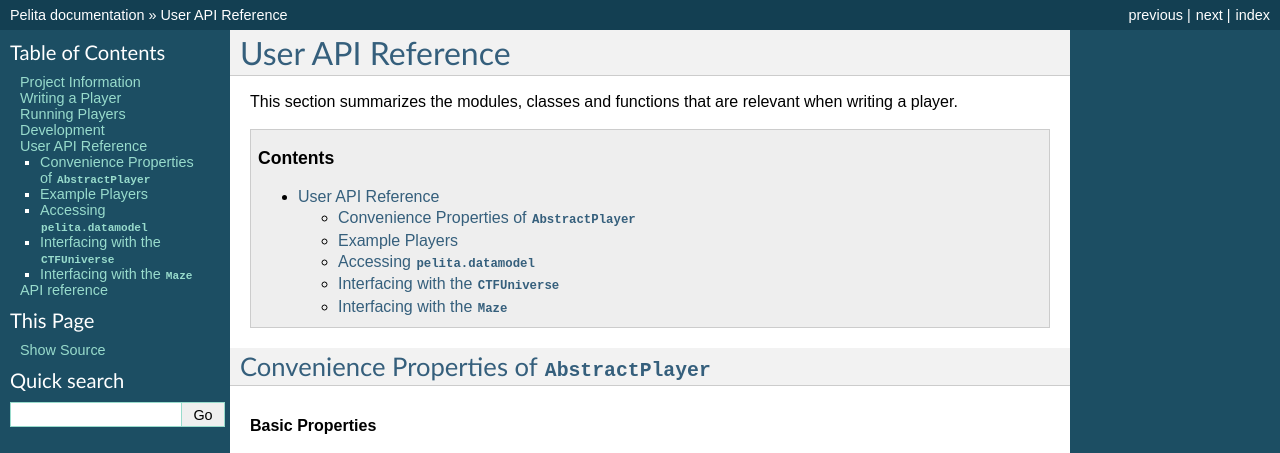
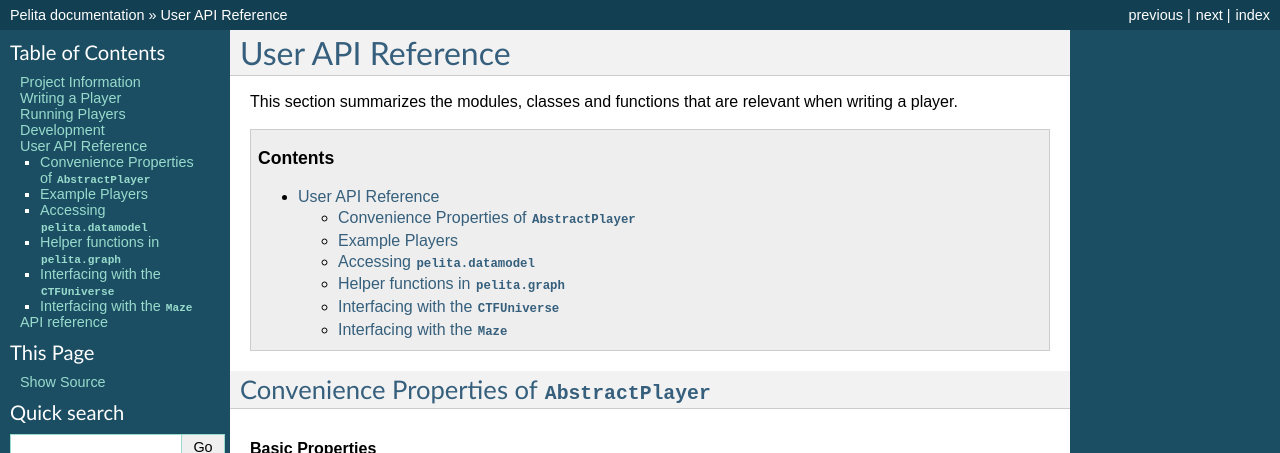
Before and after one commit to ASPP/pelita, a Sphinx documentation site: the page built from doc/source/user-api.rst, in a window 1280 px wide and 1400 px high, cut to the strip 0-453 px from the top of the window. Built offline with Sphinx 7.4.7, drawn with Linux system fonts in a browser that asks for light colours; the version number could not be read and is left out; some of the changed text lies outside the part shown.

```diff
--- a/doc/source/user-api.rst
+++ b/doc/source/user-api.rst
@@ -91,6 +83,19 @@ Accessing ``pelita.datamodel``
     Wall
     Free
     Food
+
+Helper functions in ``pelita.graph``
+--------------------------
+
+.. currentmodule:: pelita.graph
+
+.. rubric:: Convenience Functions
+
+.. autosummary::
+
+    new_pos
+    diff_pos
+    manhattan_dist
 
 Interfacing with the ``CTFUniverse``
 ------------------------------------
--- a/doc/source/writing_player.rst
+++ b/doc/source/writing_player.rst
@@ -199,9 +199,9 @@ Note that Manhattan and maze distances are always integer values.
 In the game, distances are almost always measured either in Manhattan or in
 maze distance.
 We provide a series of convenience methods for dealing with position
-and distances in `pelita.datamodel`:
+and distances in `pelita.graph`:
 
-.. currentmodule:: pelita.datamodel
+.. currentmodule:: pelita.graph
 
 .. autosummary::
    :nosignatures:
```
Also changed, not shown: other parts of doc/source/user-api.rst (+0 -8 lines).
